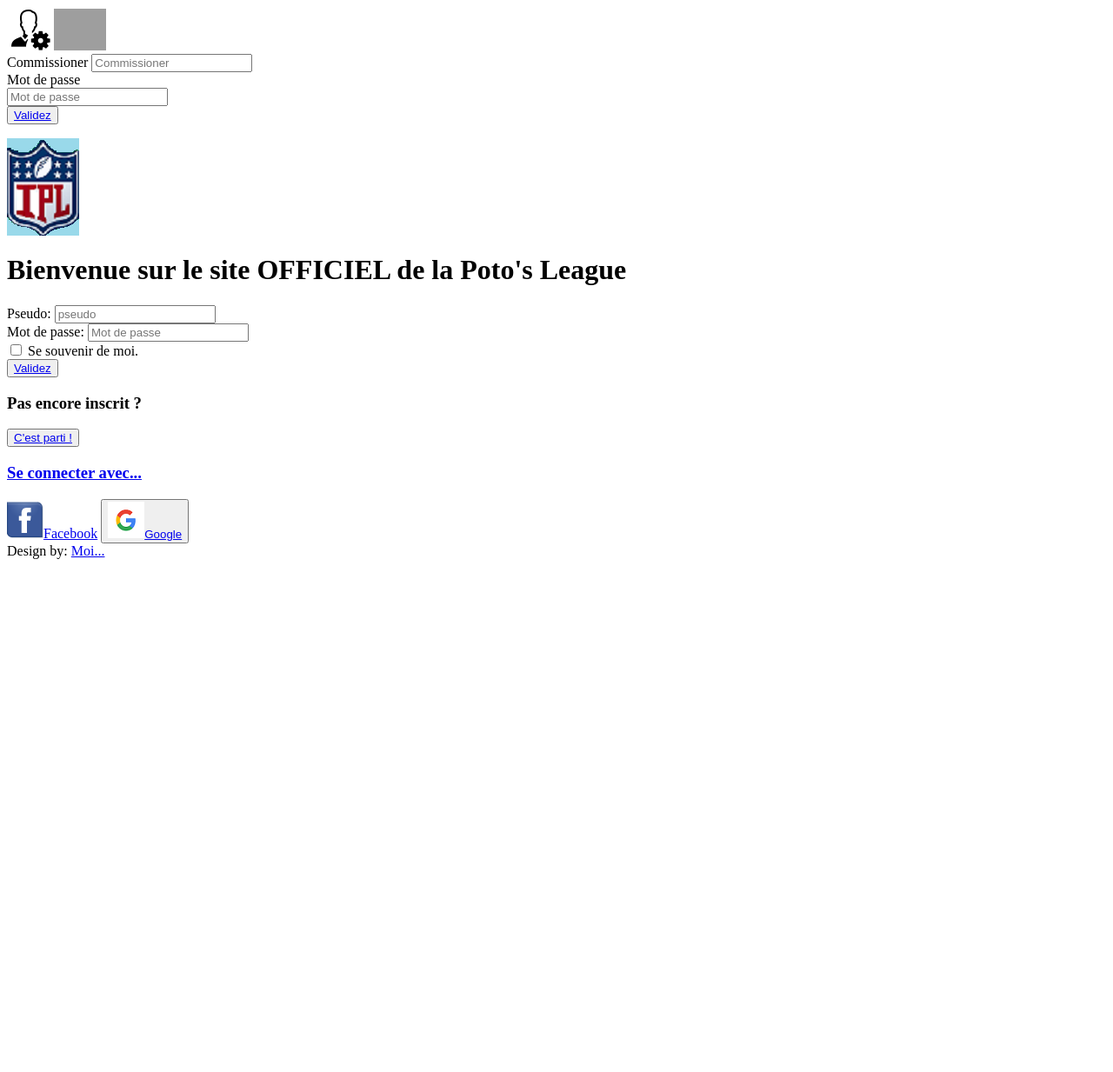
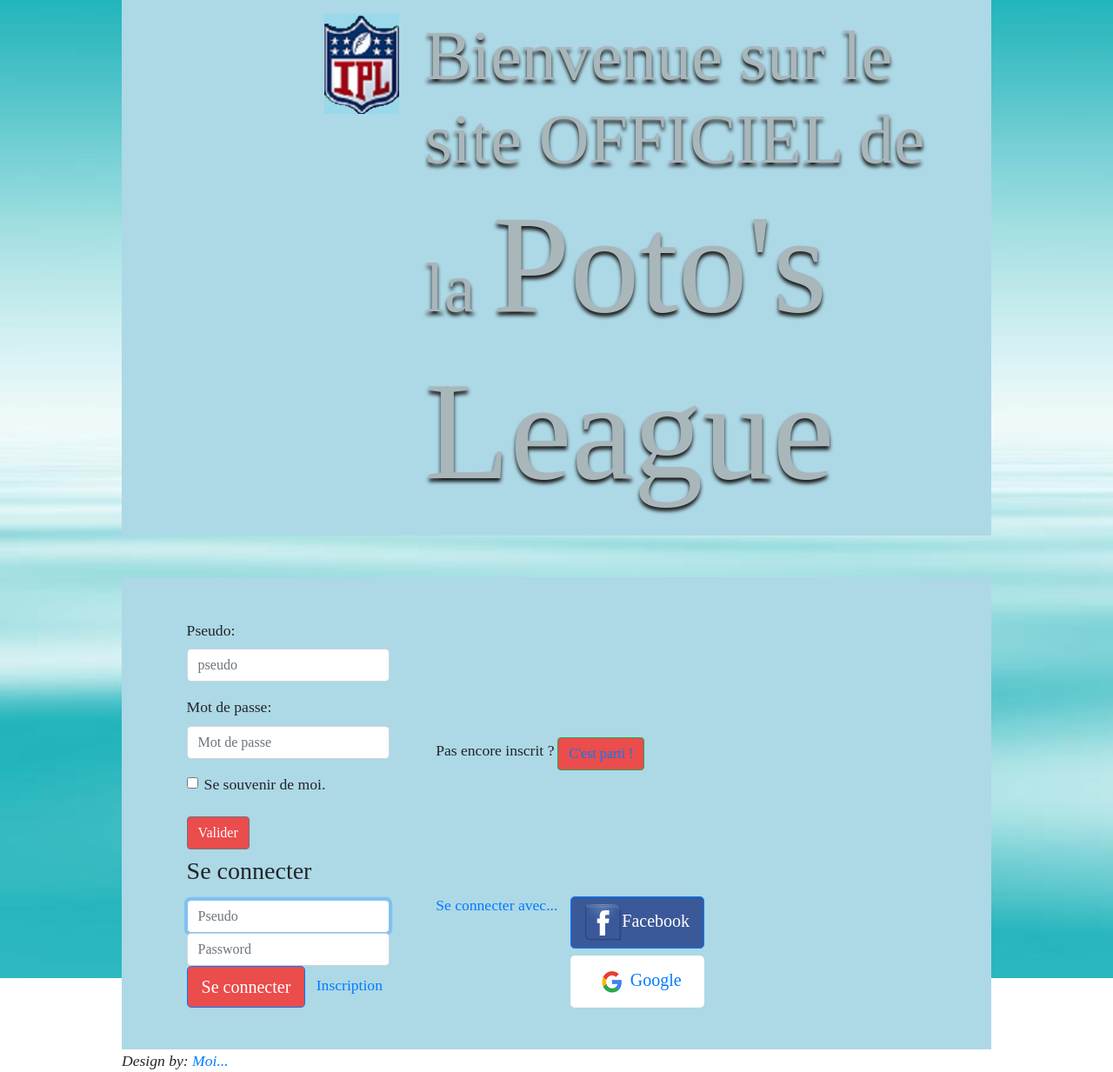
Before and after one commit to sqr81/Potos_League, a Symfony app: template templates/index.html.twig in a window 1280 px wide. Shown: the whole page at 87% size. Before the commit the page ends 643 px from the top, so only its background shows below. Run offline with Twig, Linux system fonts and the light colour scheme; the template is opened without the code that fills it, so the values that code supplies are empty; style sheets or scripts are compiled from the project's sources; some libraries are stand-ins or nearby versions; some web fonts are replaced; grey boxes are pictures that could not be loaded.

Commit message:
easyadmin

```diff
--- a/assets/css/index.scss
+++ b/assets/css/index.scss
@@ -1,18 +1,79 @@
-body
-{
-	background: url("images/fond5.jpg") no-repeat;
-	background-attachment: fixed;
+
+
+@import "../../node_modules/bootstrap/dist/css/bootstrap";
+@import "components/card";
+@font-face{
+  font-family: "astonishedregular";
+    src: url('../../src/police/misprintedtype-fonts-astonished-32/astonished/astonished-webfont.woff2') format('woff2'),
+         url('../../src/police/misprintedtype-fonts-astonished-32/astonished/astonished-webfont.woff') format('woff');
+    font-weight: normal;
+    font-style: normal;
+}
+@import "components/card";
+@import "components/dashboard";
+
+
+.bloc_page{
+  margin:auto;
+  width: 1000px;
+  font-family:"Garamond, serif";
+  font-size: 1.1em;
 }
 
-#logo
-{
-	border:2px solid #181818;
-	height: 70px;
-	width: 52px;
+.btnfb {
+  background-color: #3B5998;
+}
+.btngoogle {
+  background-color: white;
 }
 
-.mdp
-{
-	font-family: impact;
+.container{
+  background-color: lightblue;
+}
 
+h1{
+  font-family: georgia;
+  text-shadow: 10px 10px 10px grey;
 }
+
+h3{
+  font-size: 1em;
+}
+
+.ipl{
+  height: 115px;
+}
+
+section{
+  vertical-align: middle;
+}
+
+span{
+  font-family: "astonishedregular";
+  font-size: 1.4em;
+}
+
+/*-----------ajout.scss--------*/
+.pageajout{
+
+	.cellule{
+	  width: 150px;
+	}
+
+	h1{
+	  font-size:2em;
+	}
+	h1 img{
+	  border: 2px solid black;
+	  border-radius: 6px 6px 6px;
+	}
+
+	.home{
+	  margin-top: 220px;
+	}
+
+	.topcard img{
+		border: 2px solid black;
+		border-radius: 6px 6px 6px;
+	}
+  }
--- a/assets/css/main.scss
+++ b/assets/css/main.scss
@@ -634,7 +634,7 @@ border-radius: 6px;
 
 /*----notification-----*/
 
-.container {
+.container_notif {
 display: flex;
 width:220px;
 height: 100px;
--- a/src/DataFixtures/NflTeamFixtures.php
+++ b/src/DataFixtures/NflTeamFixtures.php
@@ -29,4 +29,5 @@ class NflTeamFixtures extends Fixture
 
         $manager->flush();
     }
+
 }
--- a/templates/index.html.twig
+++ b/templates/index.html.twig
@@ -1,41 +1,23 @@
-{% block index %}
+<!DOCTYPE html>
+<html>
+    <head>
+        <meta charset="UTF-8">
+        <title>{% block title %}Poto's League{% endblock %}</title>
+        {% block stylesheets %}
+            <link rel="stylesheet" href="../node_modules/bootstrap/dist/css/bootstrap.min.css">
+            <link rel="stylesheet" href="/potos_league/public/build/css/index.css">
+            <link rel="stylesheet" href="/potos_league/public/build/css/includes/navigation.css">
+        {% endblock %}
+            <link rel="shortcut icon" type="image/x-icon" href="/potos_league/assets/images/flaviconelogo2.ico">
+    </head>
+    <body>
+        {% block navigation %}{% endblock %}
+        {% block index %}{% endblock %}
+        {% block body %}
           <body>
             <div class="bloc_page">
               <header>
-      <div class="container d-flex justify-content-center">
-        <div class="row">
-          <div class="col-md-2 ">
-            <nav class="navbar navbar-red- mt-0">
-              <img src="build/img/admin.png" class="d-inline-block align-top" alt="admin">
-              <img src="build/i" width="60px"  height="48px" class="d-inline-block align-top" alt="admin">
-            </nav>
-          </div>
-          <div class=" col md-10 mt-3">
-            <form>
-              <div class="form-row align-items-center">
-                <div class="col-auto">
-                  <label class="sr-only" for="inlineFormInput">Commissioner</label>
-                  <input type="text" class="form-control mb-2" id="inlineFormInput" placeholder="Commissioner">
-                </div>
-                <div class="commissioner col-auto">
-                  <label class="sr-only" for="inlineFormInputGroup">Mot de passe</label>
-                  <div class="input-group mb-2">
-                    <div class="input-group-prepend">
-                      <div class="input-group-text"></div>
-                    </div>
-                    <input type="password" class="form-control" id="inlineFormInputGroup" placeholder="Mot de passe">
-                  </div>
-                </div>
-                <div class="col-auto">
-                </div>
-                <div class="col-auto">
-                  <button type="submit" class="btn btn-primary mb-2"><a href="dashboard.html">Validez</a></button>
-                </div>
-              </div>
-            </form>
-          </div>
-        </div>
-      </div>
+
                 <div class="container p-2">
                   <div class="row d-flex p-2 bd-highlight">
                     <div class="ipl col-md-4 d-inline-flex justify-content-end">
@@ -47,7 +29,6 @@
                   </div>
                 </div>
               </header>
-
             <section >
               <!--log in-->
               <div class="container mt-5  p-5 d-flex justify-content-around">
@@ -63,6 +44,7 @@
 
 
                       </div>
+
                       <div class="form-group">
                         <label for="exampleInputPassword1">Mot de passe:</label>
                         <input type="password" class="form-control" id="exampleInputPassword1" placeholder="Mot de passe">
@@ -71,9 +53,58 @@
                         <input type="checkbox" class="form-check-input" id="exampleCheck1">
                         <label class="form-check-label" for="exampleCheck1">Se souvenir de moi.</label>
                       </div>
-          <button type="submit" class="btn btn-primary"><a href="potos_league/public/login">Validez</button></a>
+                      <a href="{{ path('main') }}" class="btn btn-secondary my-2">Valider</a>
+
+
+
+
+                    </form>
+                     <!---------------------------------------------------------------------------->
+                    <form method="post">
+                        {% if error %}
+                            <div class="alert alert-danger">{{ error.messageKey|trans(error.messageData, 'security') }}</div>
+                        {% endif %}
+
+                        <h2 class="h3 mb-3 font-weight-normal">Se connecter</h2>
+                        <label for="inputPseudo" class="sr-only">Pseudo</label>
+                        <input type="pseudo" value="{{ last_username }}" name="pseudo" id="inputPseudo" class="form-control" placeholder="Pseudo" required autofocus>
+                        <label for="inputPassword" class="sr-only">Password</label>
+                        <input type="password" name="password" id="inputPassword" class="form-control" placeholder="Password" required>
+
+                        <input type="hidden" name="_csrf_token"
+                              value="{{ csrf_token('authenticate') }}"
+                        >
+
+                        {#
+                            Uncomment this section and add a remember_me option below your firewall to activate remember me functionality.
+                            See https://symfony.com/doc/current/security/remember_me.html
+
+                            <div class="checkbox mb-3">
+                                <label>
+                                    <input type="checkbox" name="_remember_me"> Remember me
+                                </label>
+                            </div>
+                        #}
+
+                        <button class="btn btn-lg btn-primary" type="submit">
+                            Se connecter
+                        </button>
+                        {% if app.user %}
+                                <a class="p-2 " href="{{ path('main') }}">Mon compte</a>
+                                <a class="p-2 " href="{{ path('app_logout') }}">Déconnexion</a>
+                                {% if is_granted('ROLE_ADMIN') %}
+                                    <a class="p-2 admin" href="{{ path('easyadmin') }}">Admin</a>
+                                {% else %}
+                                {% endif %}
+                                {% else %}
+                                <a class="p-2 " href="{{ path('app_register') }}">Inscription</a>
+                            {% endif %}
                     </form>
 
+
+
+
+                     <!--------------------------------------------------------------------------->
 
 
                   </div>
@@ -105,13 +136,11 @@
 
             </section>
               <footer>
-
-    <div class="font-italic">Design by: <a href="#">Moi...</a></div>
+                <div class="font-italic">Design by: <a href="https://www.yann-sqr.fr">Moi...</a></div>
               </footer>
             </div>
           </body>
-
-
-
-
         {% endblock %}
+        {% block javascripts %}{% endblock %}
+    </body>
+</html>
```
Also changed, not shown: templates/base.html.twig (+3 -4 lines), templates/includes/navigation.html.twig (+4 -3 lines), templates/main.html.twig (+15 -1 lines), templates/registration/register.html.twig (+19 -1 lines), assets/css/register.scss (added), package-lock.json, src/Controller/IndexController.php (line endings or trailing spaces), src/Controller/SecurityController.php (line endings or trailing spaces), src/DataFixtures/UserFixtures.php (line endings or trailing spaces), 2 other files. Lines whose indentation alone changed are shown as unchanged.
